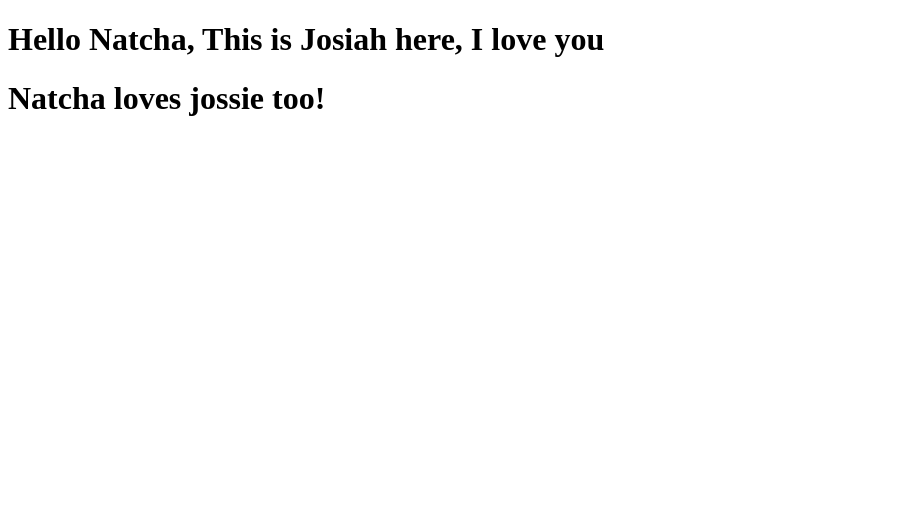
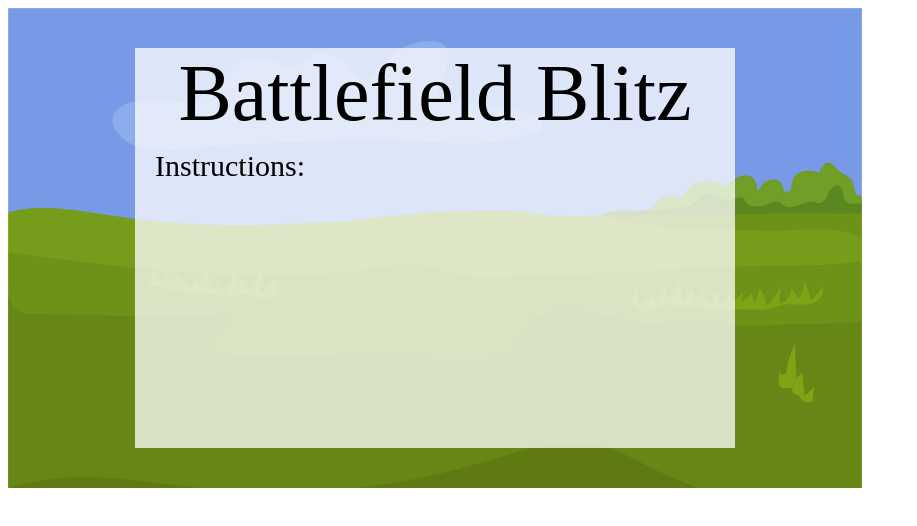
Before and after one commit to JoshNg123/COMP4021Project, a website: page public/index.html in a window 1280 px wide. Shown: the whole page, without its empty margins (0-917 px from the left). Drawn offline with Linux system fonts and the light colour scheme; a web font is replaced by a local one.

Commit message:
add background and sign in page

```diff
--- a/public/index.html
+++ b/public/index.html
@@ -4,9 +4,31 @@
     <meta charset="UTF-8" />
     <meta name="viewport" content="width=device-width, initial-scale=1.0" />
     <title>Battlefield Blitz</title>
+    <link rel="preconnect" href="https://fonts.googleapis.com">
+    <link rel="preconnect" href="https://fonts.gstatic.com" crossorigin>
+    <link href="https://fonts.googleapis.com/css2?family=Jacquard+24&display=swap" rel="stylesheet">
+    <link rel="stylesheet" type="text/css" href="style.css" />
   </head>
   <body>
-    <h1>Hello Natcha, This is Josiah here, I love you</h1>
-    <h1>Natcha loves jossie too!</h1>
+    <!-- <h1>Hello Natcha, This is Josiah here, I love you</h1>
+    <h1>Natcha loves jossie too!</h1> -->
+    <div id="game-container">
+      <div id="signin-overlay" class="rectangle">
+        <div id = "title"> Battlefield Blitz </div>
+        <div id = "instructions"> Instructions: </div>
+      </div>
+      <canvas width="854px" height="480px"></canvas>
+    </div>
+
+    <script src="ui.js"></script>
+
+    <script>
+      $(function() {
+          // Initialize the UI
+          UI.initialize();
+
+          //later implement if log in successful --> hife the signin-overlay div
+      });
+    </script>
   </body>
 </html>
--- /dev/null
+++ b/public/style.css
@@ -0,0 +1,41 @@
+
+canvas {
+    background: url(background.png);
+    background-size: cover;
+}
+
+#game-container {
+    position: relative;
+    width: 854px;
+    height: 480px;
+    background-color: lightgray;
+  }
+
+  #signin-overlay {
+    position: absolute;
+    top: 50%;
+    left: 50%;
+    transform: translate(-50%, -50%);
+    width: 600px;
+    height: 400px;
+  }
+
+  .rectangle {
+    background-color: rgba(255, 255, 255, 0.75);
+  }
+
+  #title {
+    font-family: "Jacquard 24";
+    font-weight: 400;
+    font-size: 80px;
+    font-style: normal;
+    text-align: center;
+  }
+
+  #instructions {
+    padding-left: 20px;
+    padding-top: 10px;
+    font-family: "Jacquard 24";
+    font-size: 30px;
+
+  }
```
Also changed, not shown: assets/object_sprites.png (renamed from object_sprites.png), assets/player_sprite.png (renamed from player_sprite.png), public/background.png (added), public/ui.js (added).
